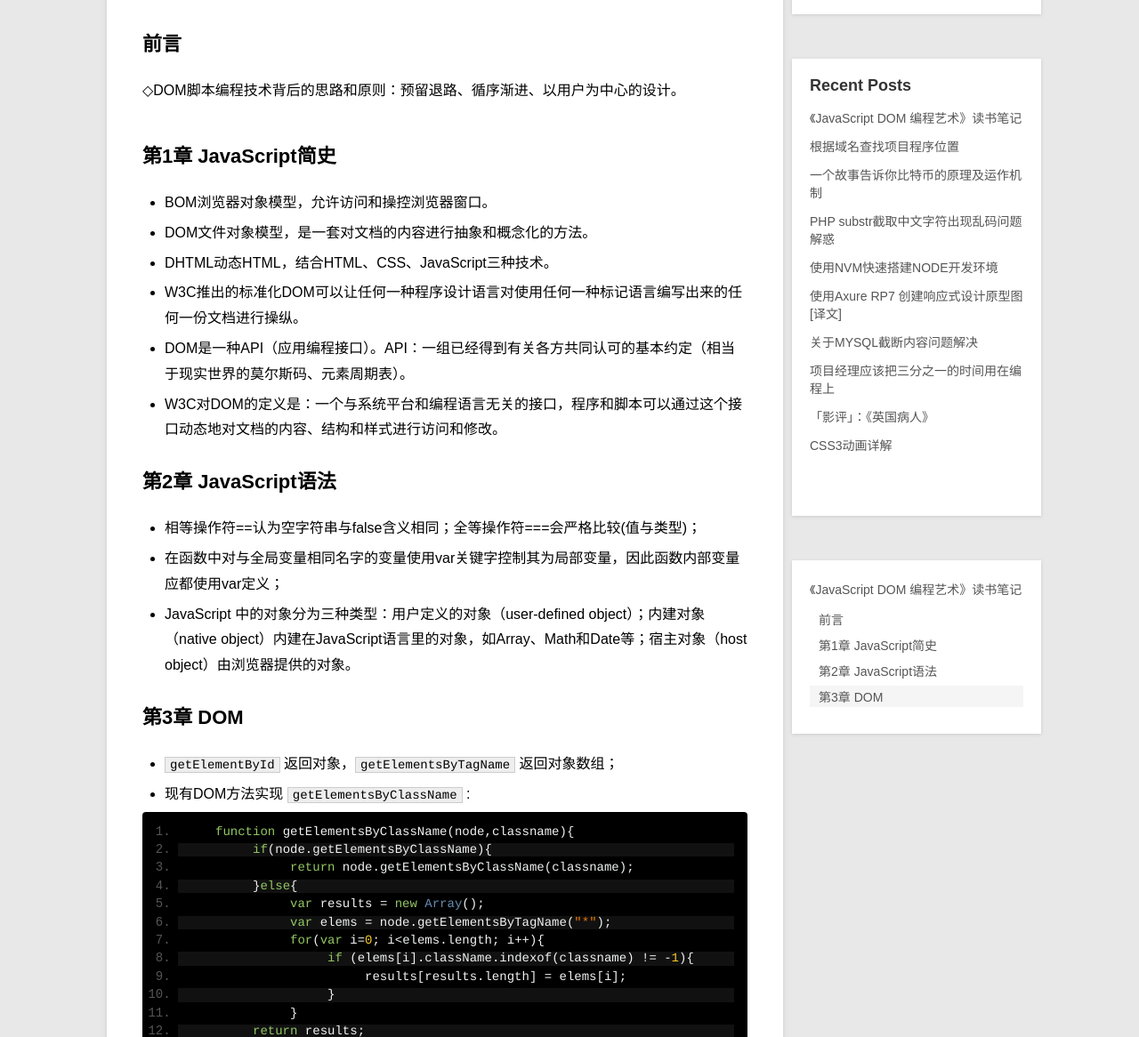
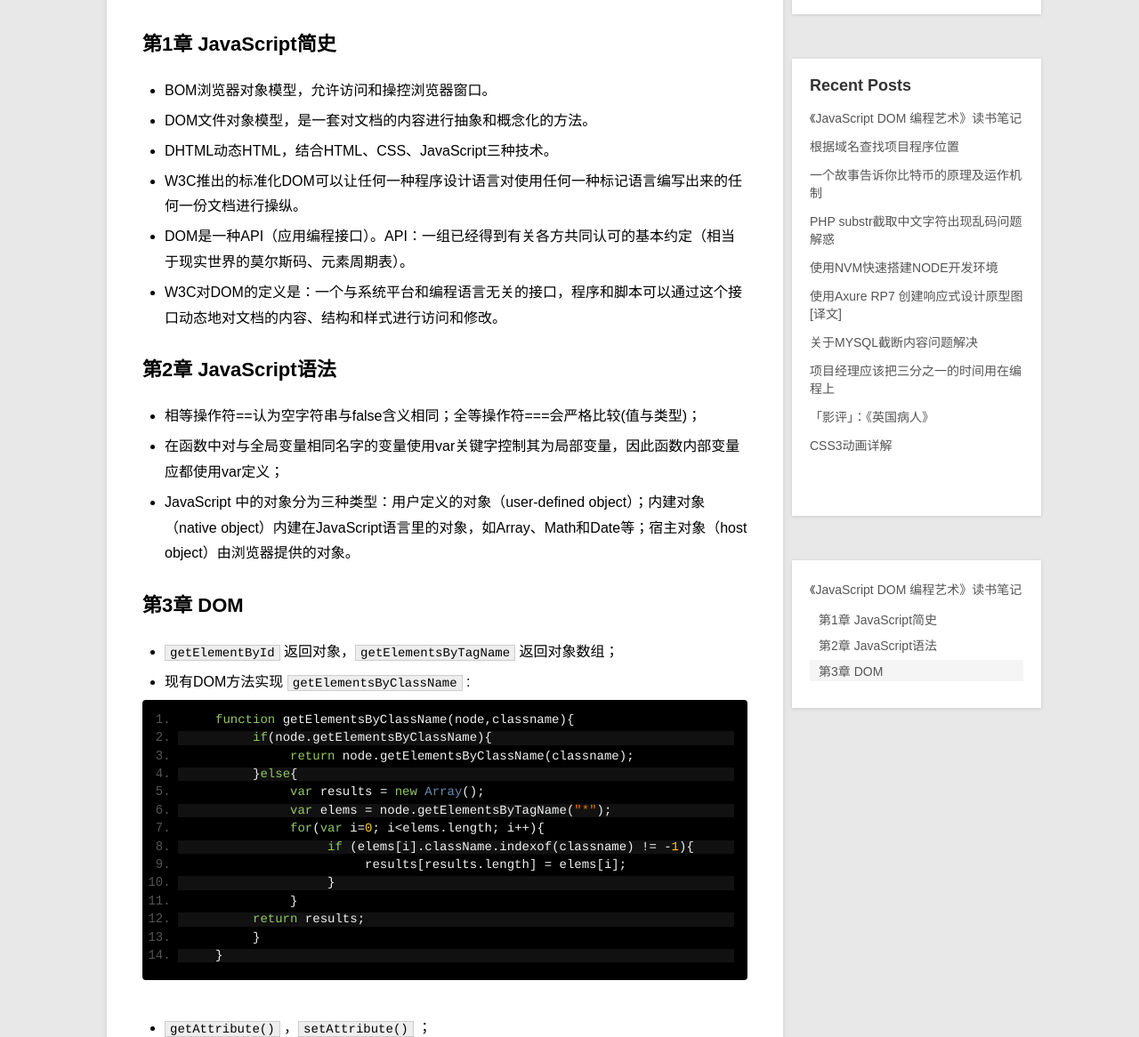
Before and after one commit to geeklive/geeklive.github.io, a Jekyll site: the page built from _posts/2014-06-20-reading_notes_of_dom_scripting.md, in a window 1280 px wide and 1400 px high, cut to the strip 234-1400 px from the top of the window. Shown: the whole strip at 89% size. Built offline with Jekyll 4.4.1, drawn with Linux system fonts in a browser that asks for light colours; Markdown is read by kramdown in place of the engine named in the settings; comment, search, counter and statistics services are not loaded; some of the changed lines change nothing that is shown.

Commit message:
Update 2014-06-20-reading_notes_of_dom_scripting.md

```diff
--- a/_posts/2014-06-20-reading_notes_of_dom_scripting.md
+++ b/_posts/2014-06-20-reading_notes_of_dom_scripting.md
@@ -1,13 +1,9 @@
 ---
 layout: post
 title: 《JavaScript DOM 编程艺术》读书笔记
-description:
+description: 随着Node.js的崛起，各大互联网公司对前端工程师的渴求可谓疯狂。按照这个节奏，前端工程师很有可能发展为产品技术工程师，向上对接BD、运营、视觉等，向下对接JAVA、DBA、PE等。作为一个见习PM，个人感觉了解前端诸多技能对交互感知会有不少提升，所以开始前端技能的加点，第一站——《Javascript Dom 编程艺术》。
 category: blog
 ---
-
-## 前言
-
-◇DOM脚本编程技术背后的思路和原则：预留退路、循序渐进、以用户为中心的设计。
 
 ## 第1章 JavaScript简史
 
```
